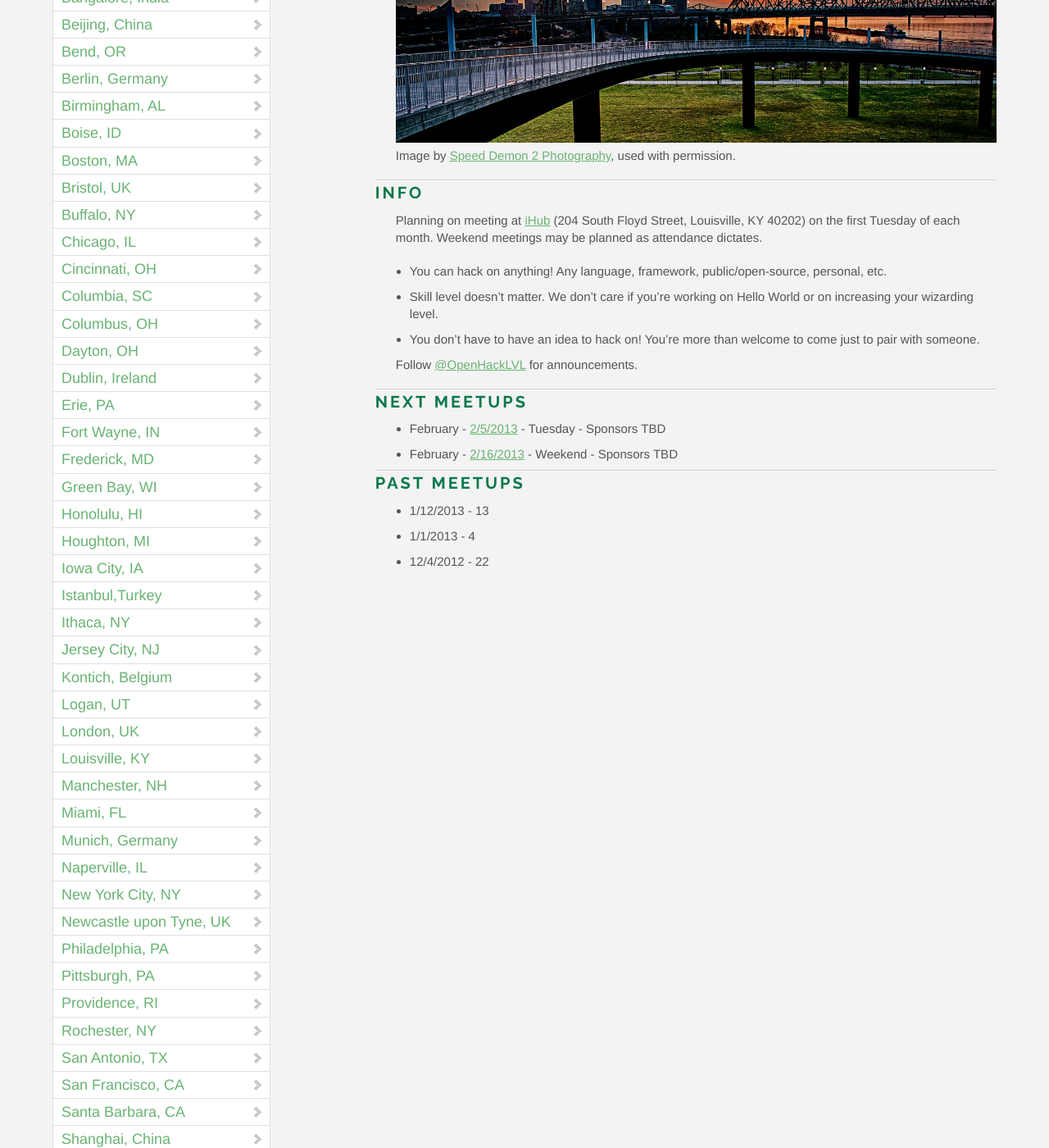
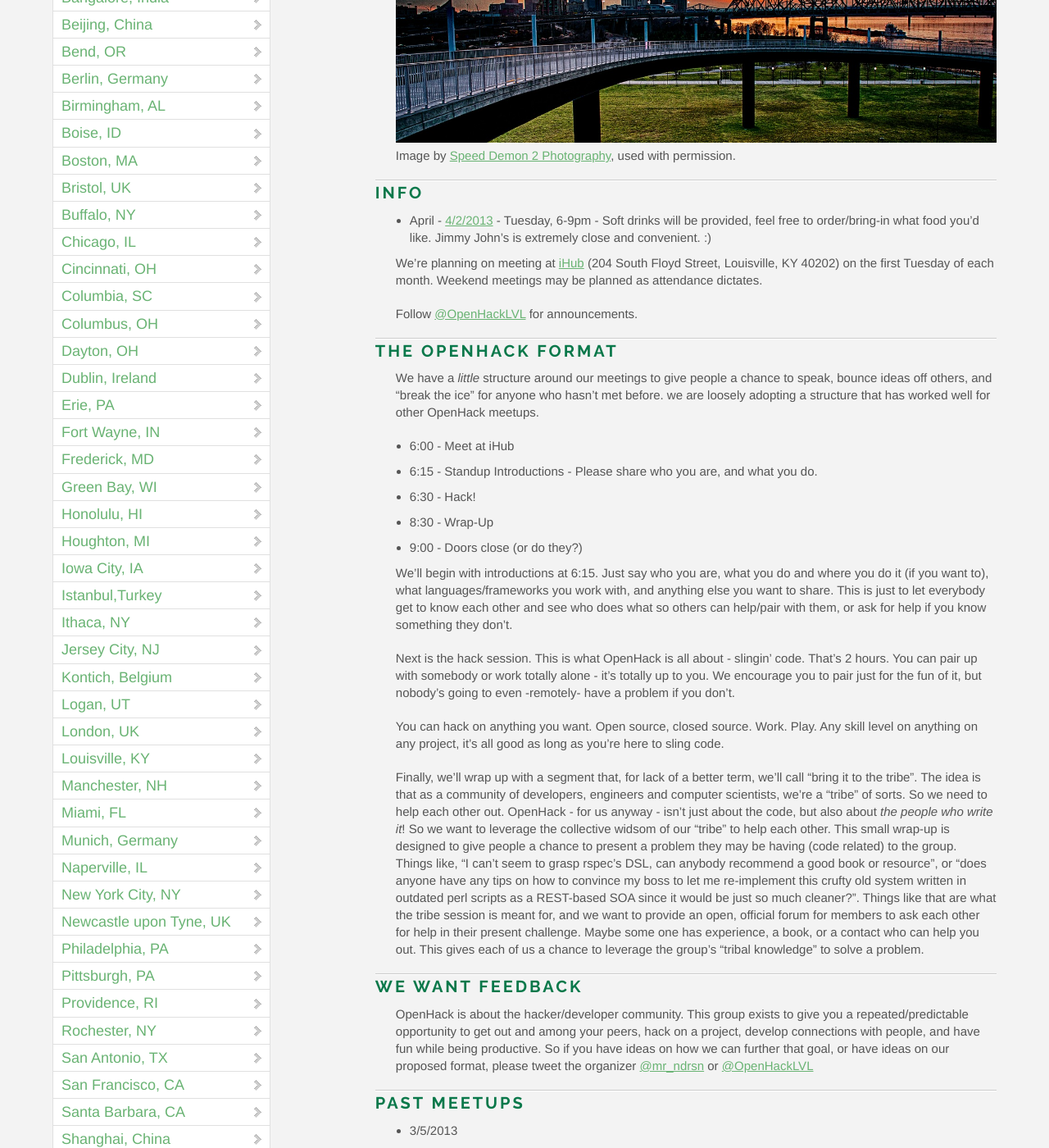
Before and after one commit to OpenHack/openhack.github.com, a Jekyll site: the page built from louisville/index.markdown, in a window 1280 px wide and 1400 px high, scrolled down 335 px. Shown: the whole window at 82% size. Built offline with Jekyll 4.4.1, drawn with Linux system fonts in a browser that asks for light colours; nearby versions of some CDN libraries; Markdown is read by kramdown in place of the engine named in the settings; comment, search, counter and statistics services are not loaded.

Commit message:
Added April date, used the awesome 'Openhack Format' copy from the Berlin team.

```diff
--- a/louisville/index.markdown
+++ b/louisville/index.markdown
@@ -10,20 +10,64 @@ Image by [Speed Demon 2 Photography](http://speeddemon2.com/), used with permiss
 
 ### Info
 
-Planning on meeting at [iHub](http://nucleusky.com/ihub) (204 South Floyd Street, Louisville, KY 40202) on the first Tuesday of each month. Weekend meetings may be planned as attendance dictates.
+* April - [4/2/2013](http://openhack_lvl.eventbrite.com) - Tuesday, 6-9pm - Soft drinks will be provided, feel free to order/bring-in what food you'd like.  Jimmy John's is extremely close and convenient.  :)
 
-* You can hack on anything! Any language, framework, public/open-source, personal, etc.
-* Skill level doesn't matter. We don't care if you're working on Hello World or on increasing your wizarding level.
-* You don’t have to have an idea to hack on! You’re more than welcome to come just to pair with someone.
+We're planning on meeting at [iHub](http://nucleusky.com/ihub) (204 South Floyd Street, Louisville, KY 40202) on the first Tuesday of each month. Weekend meetings may be planned as attendance dictates.
 
 Follow [@OpenHackLVL](http://twitter.com/OpenHackLVL) for announcements.
 
-### Next meetups
+### The OpenHack Format
 
-* February - [2/5/2013](http://openhack_lvl.eventbrite.com) - Tuesday - Sponsors TBD
-* February - [2/16/2013](http://openhack_lvl_weekend.eventbrite.com) - Weekend - Sponsors TBD
+We have a *little* structure around our meetings to give people a chance to speak, bounce
+ideas off others, and "break the ice" for anyone who hasn't met before.  we are loosely
+adopting a structure that has worked well for other OpenHack meetups.
+
+- 6:00 - Meet at iHub
+- 6:15 - Standup Introductions - Please share who you are, and what you do.
+- 6:30 - Hack!
+- 8:30 - Wrap-Up
+- 9:00 - Doors close (or do they?)
+
+We'll begin with introductions at 6:15. Just say who you are, what you do and where you do
+it (if you want to), what languages/frameworks you work with, and anything else you want to
+share. This is just to let everybody get to know each other and see who does what so others
+can help/pair with them, or ask for help if you know something they don't.
+
+Next is the hack session. This is what OpenHack is all about - slingin' code. That's
+2 hours. You can pair up with somebody or work totally alone - it's totally up to you. We
+encourage you to pair just for the fun of it, but nobody's going to even -remotely- have
+a problem if you don't.
+
+You can hack on anything you want. Open source, closed source. Work. Play.  Any skill level
+on anything on any project, it's all good as long as you're here to sling code.
+
+Finally, we'll wrap up with a segment that, for lack of a better term, we'll call "bring it
+to the tribe". The idea is that as a community of developers, engineers and computer
+scientists, we're a "tribe" of sorts. So we need to help each other out.  OpenHack - for us
+anyway - isn't just about the code, but also about *the people who write it*! So we want to
+leverage the collective widsom of our "tribe" to help each other. This small wrap-up is
+designed to give people a chance to present a problem they may be having (code related) to
+the group. Things like, "I can't seem to grasp rspec's DSL, can anybody recommend a good
+book or resource", or "does anyone have any tips on how to convince my boss to let me
+re-implement this crufty old system written in outdated perl scripts as a REST-based SOA
+since it would be just so much cleaner?". Things like that are what the tribe session is
+meant for, and we want to provide an open, official forum for members to ask each other for
+help in their present challenge. Maybe some one has experience, a book, or a contact who can
+help you out. This gives each of us a chance to leverage the group's "tribal knowledge" to
+solve a problem.
+
+### We want feedback
+
+OpenHack is about the hacker/developer community. This group exists to give you
+a repeated/predictable opportunity to get out and among your peers, hack on a project,
+develop connections with people, and have fun while being productive. So if you have ideas
+on how we can further that goal, or have ideas on our proposed format, please tweet the
+organizer [@mr_ndrsn](http://twitter.com/mr_ndrsn) or [@OpenHackLVL](http://twitter.com/OpenHackLVL)
 
 ### Past meetups
+* 3/5/2013
+* 2/16/2013
+* 2/5/2013
 * 1/12/2013 - 13
 * 1/1/2013 - 4
 * 12/4/2012 - 22
```
